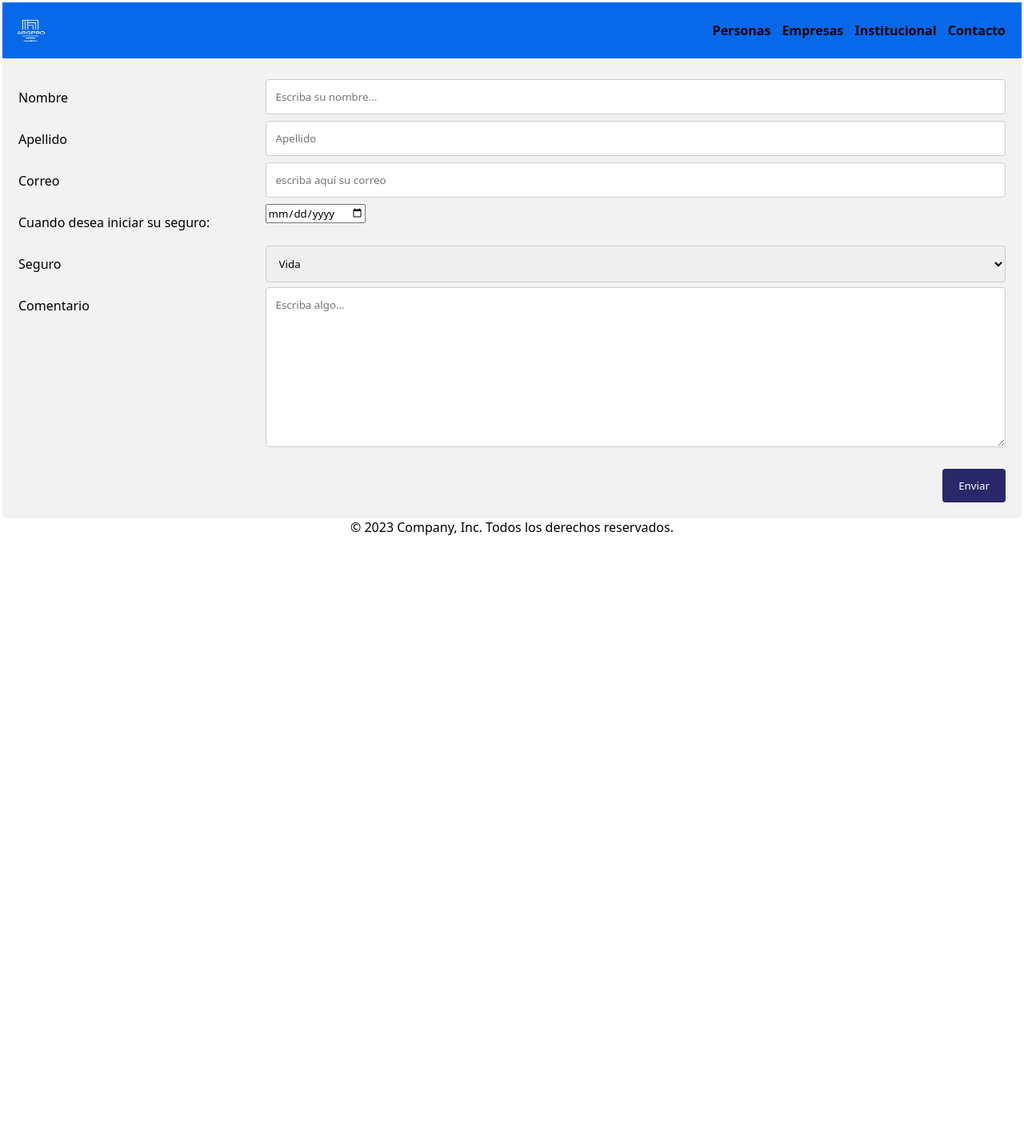
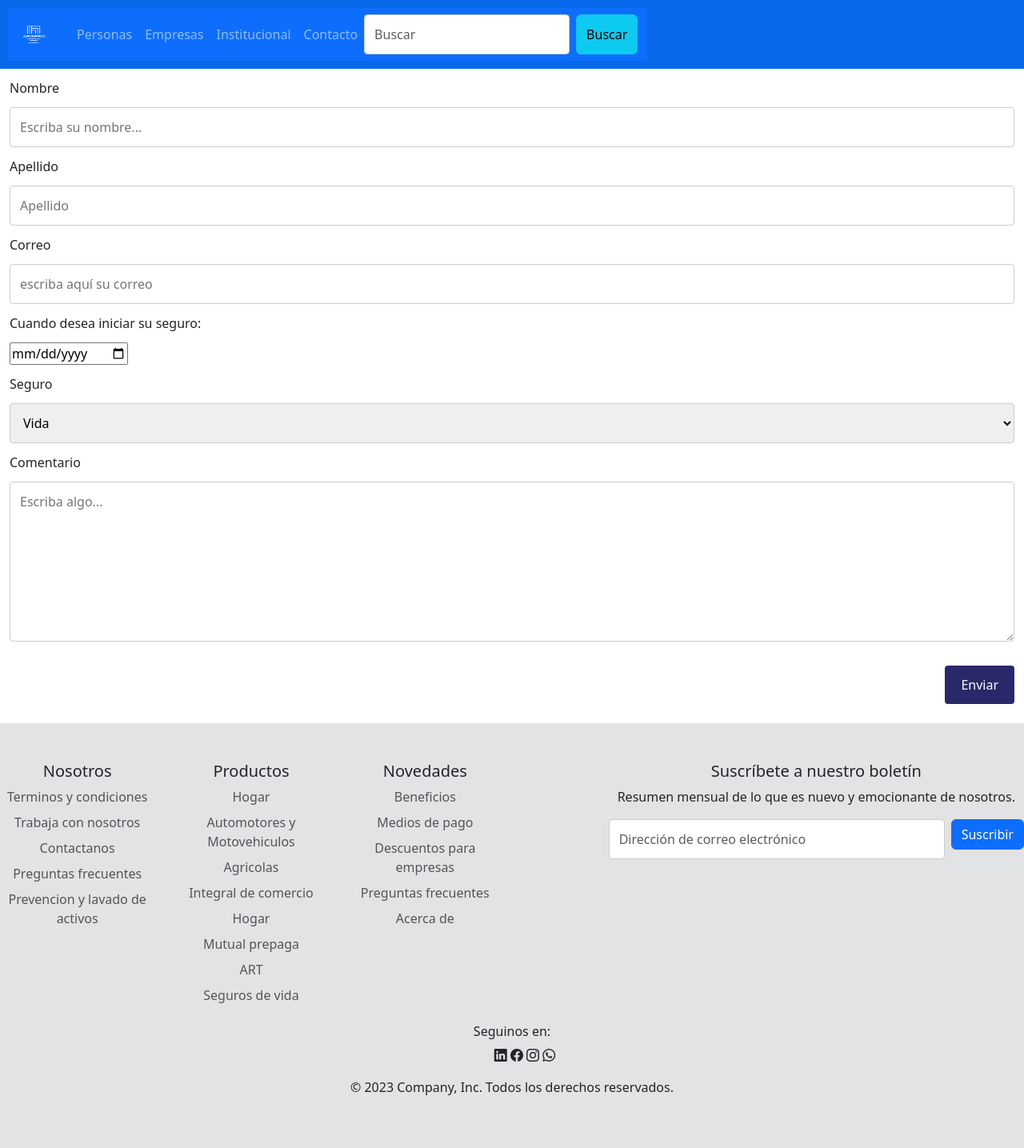
Before and after one commit to Paula9129/Trabajo-Integrador-grupo-7, a plain HTML site: page Trabajo final/Pages/contactame.html in a window 1280 px wide. Shown: the whole page at 80% size. Before the commit the page ends 800 px from the top, so only its background shows below. Drawn offline with nearby package versions, Linux system fonts and the light colour scheme.

Commit message:
Update contactame.html

```diff
--- a/Trabajo final/Pages/contactame.html
+++ b/Trabajo final/Pages/contactame.html
@@ -5,22 +5,47 @@
     <meta http-equiv="X-UA-Compatible" content="IE=edge">
     <meta name="viewport" content="width=device-width, initial-scale=1.0">
     <link rel="stylesheet" href="./Css/formulario.css">
+    <link rel="stylesheet" href="https://cdn.jsdelivr.net/npm/bootstrap-icons@1.10.3/font/bootstrap-icons.css">
+    <link href="https://cdn.jsdelivr.net/npm/bootstrap@5.3.0-alpha2/dist/css/bootstrap.min.css" rel="stylesheet"
+    integrity="sha384-aFq/bzH65dt+w6FI2ooMVUpc+21e0SRygnTpmBvdBgSdnuTN7QbdgL+OapgHtvPp" crossorigin="anonymous">
     <title>Contacto</title>
 </head>
 <body>
     <header class="header">
-        <a href="#" class="logo">
-            <img src="./img/Logo-removebg-preview.png" alt="logo de la compañía" class="logo-img">
+        <nav class="navbar navbar-expand-sm navbar-dark bg-primary">
+            <div class="container-fluid">
+              <a class="navbar-brand" href="#">
+                <img src="./img/Logo-removebg-preview.png" alt="Seguros Argpro" style="width:40px;" class="rounded-pill">
               </a>
-        <nav class="nav-link">
-            <a href="#" class="nav-link">Personas</a>
-            <a href="#" class="nav-link">Empresas</a>
-            <a href="#" class="nav-link">Institucional</a>
-            <a href="#" class="nav-link">Contacto</a>
+              <button class="navbar-toggler" type="button" data-bs-toggle="collapse" data-bs-target="#mynavbar">
+                <span class="navbar-toggler-icon"></span>
+              </button>
+              <div class="collapse navbar-collapse" id="mynavbar">
+                <ul class="navbar-nav me-auto">
+                  <li class="nav-item">
+                    <a class="nav-link" href="javascript:void(0)">Personas</a>
+                  </li>
+                  <li class="nav-item">
+                    <a class="nav-link" href="javascript:void(0)">Empresas</a>
+                  </li>
+                  <li class="nav-item">
+                    <a class="nav-link" href="javascript:void(0)">Institucional</a>
+                  </li>
+                  <li class="nav-item">
+                    <a class="nav-link" href="javascript:void(0)">Contacto</a>
+                  </li>
+                </ul>
+                <form class="d-flex">
+                  <input class="form-control me-2" type="text" placeholder="Buscar">
+                  <button class="btn btn-info" type="button">Buscar</button>
+                </form>
+              </div>
+            </div>
           </nav>
+
     </header>
     <main>
-    <div class="container">
+    <div class="container-fluid">
         <form action="/action_page.php">
         <div class="row">
         <div class="col-25">
@@ -82,15 +107,75 @@
         </div>
         <br>
         <div class="row">
+            <div class="col-25">
                 <input type="submit" value="Enviar">
+            </div>
+        </div>
+        </form>
+        <br>
+    </div>
+    </main>
+    <footer class="py-5 bg-secondary-subtle">
+        <div class="row">
+            <div class="col-6 col-md-2 mb-3">
+        <h5>Nosotros</h5>
+            <ul class="nav flex-column">
+                <li class="nav-item mb-2"><a href="#" class="nav-link p-0 text-body-secondary">Terminos y condiciones</a></li>
+                <li class="nav-item mb-2"><a href="#" class="nav-link p-0 text-body-secondary">Trabaja con nosotros</a></li>
+                <li class="nav-item mb-2"><a href="#" class="nav-link p-0 text-body-secondary">Contactanos</a></li>
+                <li class="nav-item mb-2"><a href="#" class="nav-link p-0 text-body-secondary">Preguntas frecuentes</a></li>
+                <li class="nav-item mb-2"><a href="#" class="nav-link p-0 text-body-secondary">Prevencion y lavado de activos</a></li>
+            </ul>
+            </div>
+            <div class="col-6 col-md-2 mb-3">
+            <h5>Productos</h5>
+            <ul class="nav flex-column">
+                <li class="nav-item mb-2"><a href="#" class="nav-link p-0 text-body-secondary">Hogar</a></li>
+                <li class="nav-item mb-2"><a href="#" class="nav-link p-0 text-body-secondary">Automotores y Motovehiculos</a></li>
+                <li class="nav-item mb-2"><a href="#" class="nav-link p-0 text-body-secondary">Agricolas</a></li>
+                <li class="nav-item mb-2"><a href="#" class="nav-link p-0 text-body-secondary">Integral de comercio</a></li>
+                <li class="nav-item mb-2"><a href="#" class="nav-link p-0 text-body-secondary">Hogar</a></li>
+                <li class="nav-item mb-2"><a href="#" class="nav-link p-0 text-body-secondary">Mutual prepaga</a></li>
+                <li class="nav-item mb-2"><a href="#" class="nav-link p-0 text-body-secondary">ART</a></li>
+                <li class="nav-item mb-2"><a href="#" class="nav-link p-0 text-body-secondary">Seguros de vida</a></li>
+            </ul>
+            </div>
+            <div class="col-6 col-md-2 mb-3">
+            <h5>Novedades</h5>
+            <ul class="nav flex-column">
+                <li class="nav-item mb-2"><a href="#" class="nav-link p-0 text-body-secondary">Beneficios</a></li>
+                <li class="nav-item mb-2"><a href="#" class="nav-link p-0 text-body-secondary">Medios de pago</a></li>
+                <li class="nav-item mb-2"><a href="#" class="nav-link p-0 text-body-secondary">Descuentos para empresas</a></li>
+                <li class="nav-item mb-2"><a href="#" class="nav-link p-0 text-body-secondary">Preguntas frecuentes</a></li>
+                <li class="nav-item mb-2"><a href="#" class="nav-link p-0 text-body-secondary">Acerca de</a></li>
+            </ul>
+            </div>
+            <div class="col-md-5 offset-md-1 mb-3">
+            <form>
+                <h5>Suscríbete a nuestro boletín</h5>
+                <p>Resumen mensual de lo que es nuevo y emocionante de nosotros.</p>
+                <div class="d-flex flex-column flex-sm-row w-100 gap-2">
+                <label for="newsletter1" class="visually-hidden">Dirección de correo electrónico</label>
+                <input id="newsletter1" type="text" class="form-control" placeholder="Dirección de correo electrónico">
+                <div class="mail">
+                <button class="btn btn-primary" type="button">Suscribir</button>
+                </div>
             </div>
             </form>
             </div>
-    </main>
+        </div>
+        <div class="Redessociales"></div>
+        <h6>Seguinos en:</h6>
         <footer>
-    <div class="d-flex flex-column flex-sm-row justify-content-between py-4 my-4 border-top">
+            <ul>
+                <i href="#" class="bi bi-linkedin"></i> <a href="#"></a>
+                <i href="#" class="bi bi-facebook"></i>
+                <i href="#" class="bi bi-instagram"></i>
+                <i href="#" class="bi bi-whatsapp"></i>
+            </ul>
+        </footer>
+        <div class="pie">
             <p>© 2023 Company, Inc. Todos los derechos reservados.</p>
-
         </div>
         </footer>
 </div>
```
Lines whose indentation alone changed are shown as unchanged.
